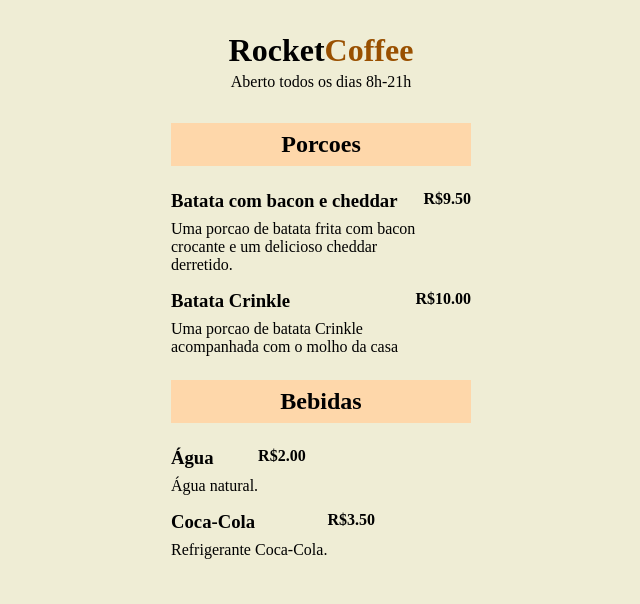
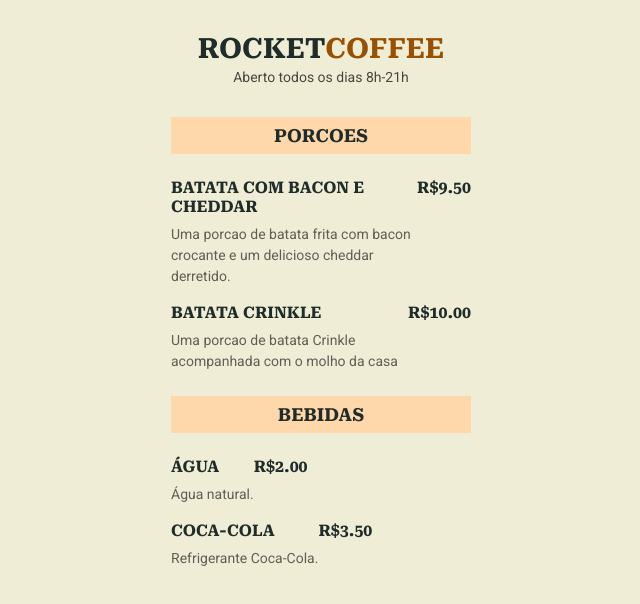
Before and after one commit to Devcanedo/MenuCardapio, a plain HTML site: page index.html in a window 1280 px wide. Shown: the whole page, without its empty margins (319-959 px from the left). Drawn offline with Linux system fonts and the light colour scheme.

Commit message:
feito sem color e qrcode

```diff
--- a/index.html
+++ b/index.html
@@ -1,9 +1,11 @@
 <!DOCTYPE html>
 <html lang="pt-br">
  <head>
+    <link rel="preconnect" href="https://fonts.googleapis.com">
+    <link rel="preconnect" href="https://fonts.gstatic.com" crossorigin>
+    <link href="https://fonts.googleapis.com/css2?family=Roboto&family=Roboto+Serif:opsz,wght@8..144,700&display=swap" rel="stylesheet">
     <meta charset="UTF-8">
-    <meta name="viewport"
-    content="width=device-width, initial-scale=1.0">
+    <meta name="viewport" content="width=device-width, initial-scale=1.0">
     <title>RocketCoffee</title>
 
     <link rel="stylesheet" type="text/css" href="styles.css">
--- a/styles.css
+++ b/styles.css
@@ -5,10 +5,18 @@
 
 body {
  background-color: #EFEDD5;
+ font-family: 'Roboto', sans-serif;
 }
 
 ul {
  list-style: none;
+}
+
+/* Fonts */
+h1, h2, h3, .price {
+ font-family: 'Roboto Serif', serif;
+ text-transform: uppercase;
+ color: #202C2A;
 }
 
 header {
@@ -24,10 +32,18 @@ section {
 
 header h1 {
  margin-bottom: 4px;
+ font-size: 28px;
+ line-height: 33px;
 }
 
 header h1 span {
  color: #995000;
+}
+
+header p {
+ font-size: 14px;
+ line-height: 16px;
+ color: rgba(0, 0, 0, 0.7);
 }
 
 section {
@@ -40,6 +56,7 @@ section h2 {
  text-align: center;
 
  margin-bottom: 24px;
+ font-size: 18px;
 }
 
 ul li {
@@ -53,4 +70,12 @@ li .detail {
 
 .details h3 {
  margin-bottom: 8px;
+ font-size: 16px;
+ line-height: 19px;
 }
+
+.details p {
+ color: rgba(0, 0, 0, 0.6);
+ font-size: 14px;
+ line-height: 21px;
+}
```
